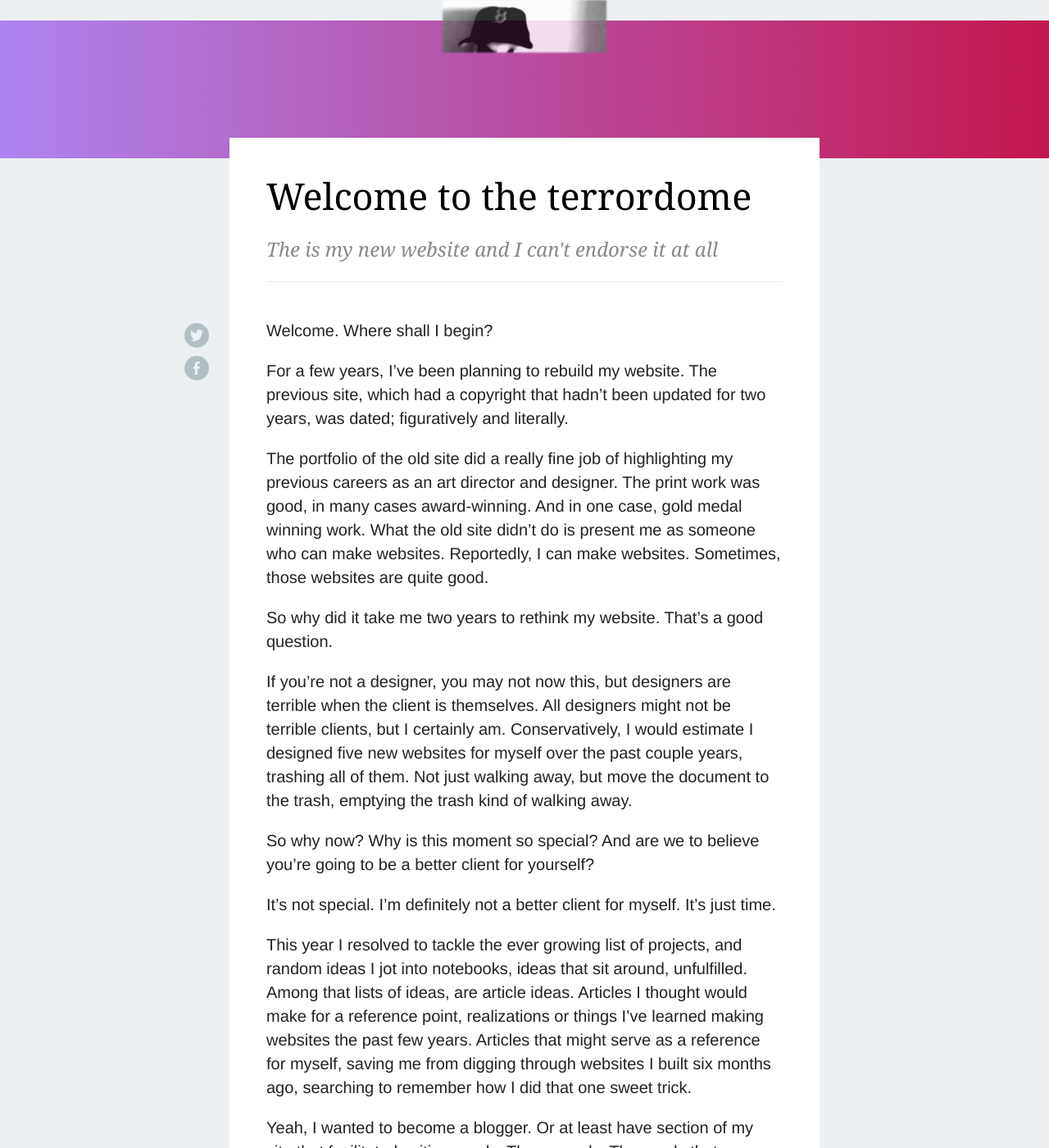
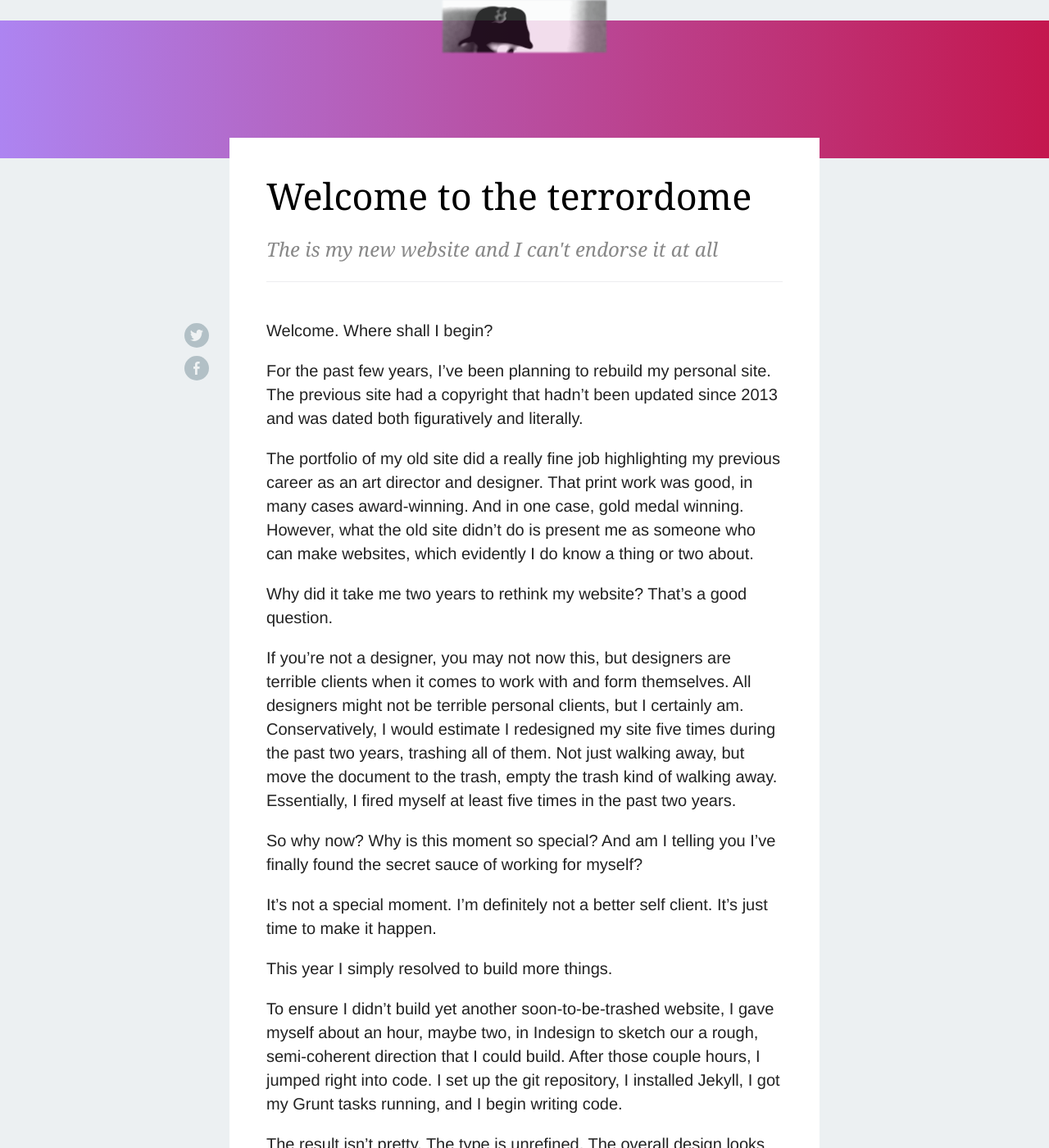
Before and after one commit to gcstaublin/gcstaublin.github.io, a Jekyll site: the page built from _posts/2015-02-22-welcome-to-the-terrordome.md, in a window 1280 px wide and 1400 px high. Shown: the whole window at 82% size. Built offline with Jekyll 4.4.1, drawn with Linux system fonts in a browser that asks for light colours; nearby versions of some CDN libraries; comment, search, counter and statistics services are not loaded; some of the changed text lies outside the part shown.

Commit message:
Tweaking welcome post.

```diff
--- a/_posts/2015-02-22-welcome-to-the-terrordome.md
+++ b/_posts/2015-02-22-welcome-to-the-terrordome.md
@@ -9,24 +9,24 @@ date:   2015-02-22
 
 Welcome. Where shall I begin?
 
-For a few years, I've been planning to rebuild my website. The previous site, which had a copyright that hadn't been updated for two years, was dated; figuratively and literally.
+For the past few years, I've been planning to rebuild my personal site. The previous site had a copyright that hadn't been updated since 2013 and was dated both figuratively and literally.
 
-The portfolio of the old site did a really fine job of highlighting my previous careers as an art director and designer. The print work was good, in many cases award-winning. And in one case, gold medal winning work. What the old site didn't do is present me as someone who can make websites. Reportedly, I can make websites. Sometimes, those websites are quite good.
+The portfolio of my old site did a really fine job highlighting my previous career as an art director and designer. That print work was good, in many cases award-winning. And in one case, gold medal winning. However, what the old site didn't do is present me as someone who can make websites, which evidently I do know a thing or two about.
 
-So why did it take me two years to rethink my website. That's a good question.
+Why did it take me two years to rethink my website? That's a good question.
 
-If you're not a designer, you may not now this, but designers are terrible when the client is themselves. All designers might not be terrible clients, but I certainly am. Conservatively, I would estimate I designed five new websites for myself over the past couple years, trashing all of them. Not just walking away, but move the document to the trash, emptying the trash kind of walking away.
+If you're not a designer, you may not now this, but designers are terrible clients when it comes to work with and form themselves. All designers might not be terrible personal clients, but I certainly am. Conservatively, I would estimate I redesigned my site five times during the past two years, trashing all of them. Not just walking away, but move the document to the trash, empty the trash kind of walking away. Essentially, I fired myself at least five times in the past two years.
 
-So why now? Why is this moment so special? And are we to believe you're going to be a better client for yourself?
+So why now? Why is this moment so special? And am I telling you I've finally found the secret sauce of working for myself?
 
-It's not special. I'm definitely not a better client for myself. It's just time.
+It's not a special moment. I'm definitely not a better self client. It's just time to make it happen.
 
-This year I resolved to tackle the ever growing list of projects, and random ideas I jot into notebooks, ideas that sit around, unfulfilled. Among that lists of ideas, are article ideas. Articles I thought would make for a reference point, realizations or things I've learned making websites the past few years. Articles that might serve as a reference for myself, saving me from digging through websites I built six months ago, searching to remember how I did that one sweet trick.
+This year I simply resolved to build more things.
 
-Yeah, I wanted to become a blogger. Or at least have section of my site that facilitated writing words. These words. The words that come next. And these words, too.
+To ensure I didn't build yet another soon-to-be-trashed website, I gave myself about an hour, maybe two, in Indesign to sketch our a rough, semi-coherent direction that I could build. After those couple hours, I jumped right into code. I set up the git repository, I installed Jekyll, I got my Grunt tasks running, and I begin writing code.
 
-To ensure I didn't build yet another soon-to-be-trashed website, I gave myself about an hour, maybe two in Indesign to push things around and come up with semi-coherent direction that I could build. After those couple hours, I jumped right into code. I set up the git repository, I installed Jekyll, I got my Grunt tasks set up, and I begin writing code.
+The result isn't pretty. The type is unrefined. The overall design looks like it was done in two hours. Two hours I might have spent more time watching TV than actually designing. The code is a jumble of ill conceived SCSS. No browser testing. No breakpoint checks. None of the normal client project checks or assurances. Just a dude banging away at his keyboard, building a thing.
 
-The result isn't pretty. The type is unrefined. The overall design looks like it was done in two hours. And during those two hours designing, I wouldn't be surprised to learn that the designer was watching TV, or distracted in some other meaningful manner. The code is a jumble of stuff cobbled together. No browser testing. No breakpoints checks. Just banging away, building a thing.
+Now that it'slaunched, there is always tomorrow to figure out how I want this site to look, or how solid I want the code base to be.
 
-Now that it'slaunched, there is always tomorrow to figure out what I want this to become, or how I want it look. It's flawed probably looks terrible in many contexts, but I'm cool with that, for today.
+Yes, it is flawed. It might look terrible in many contexts, but I'm cool with that, for now.
```
